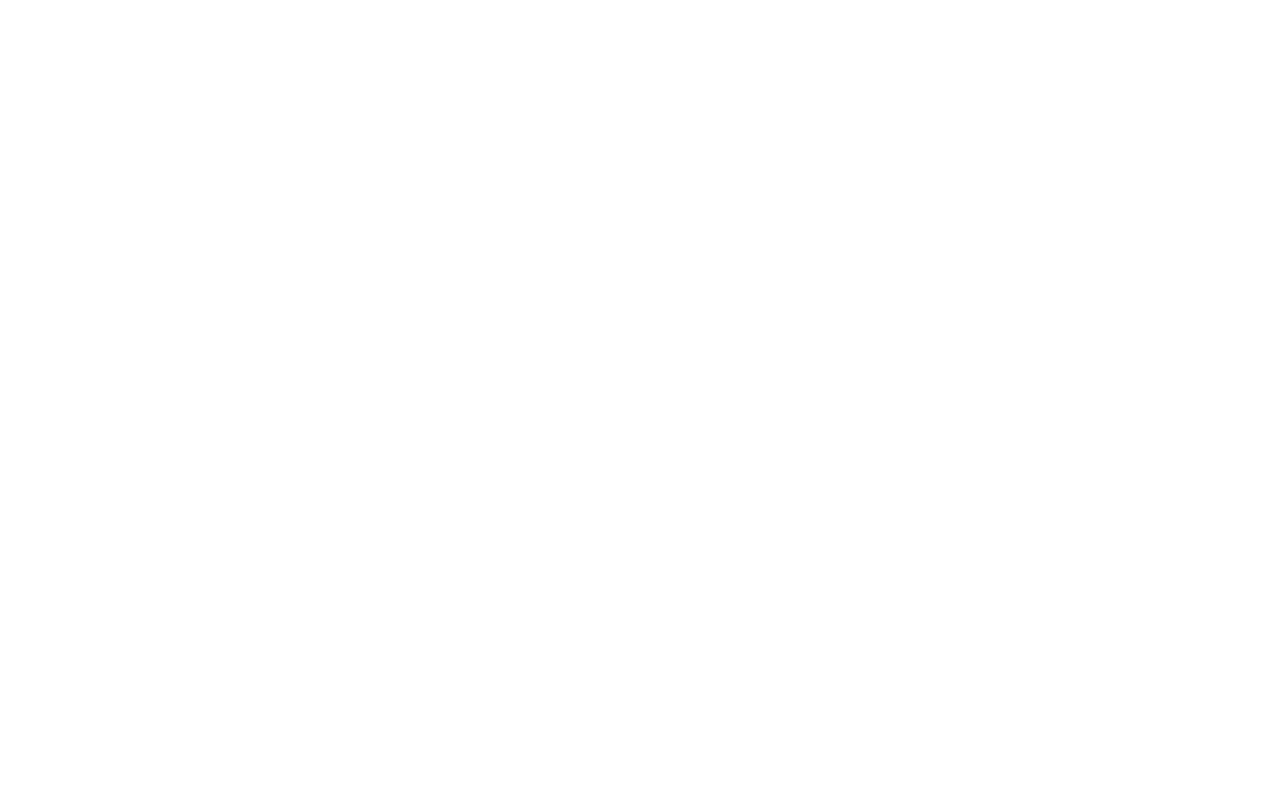
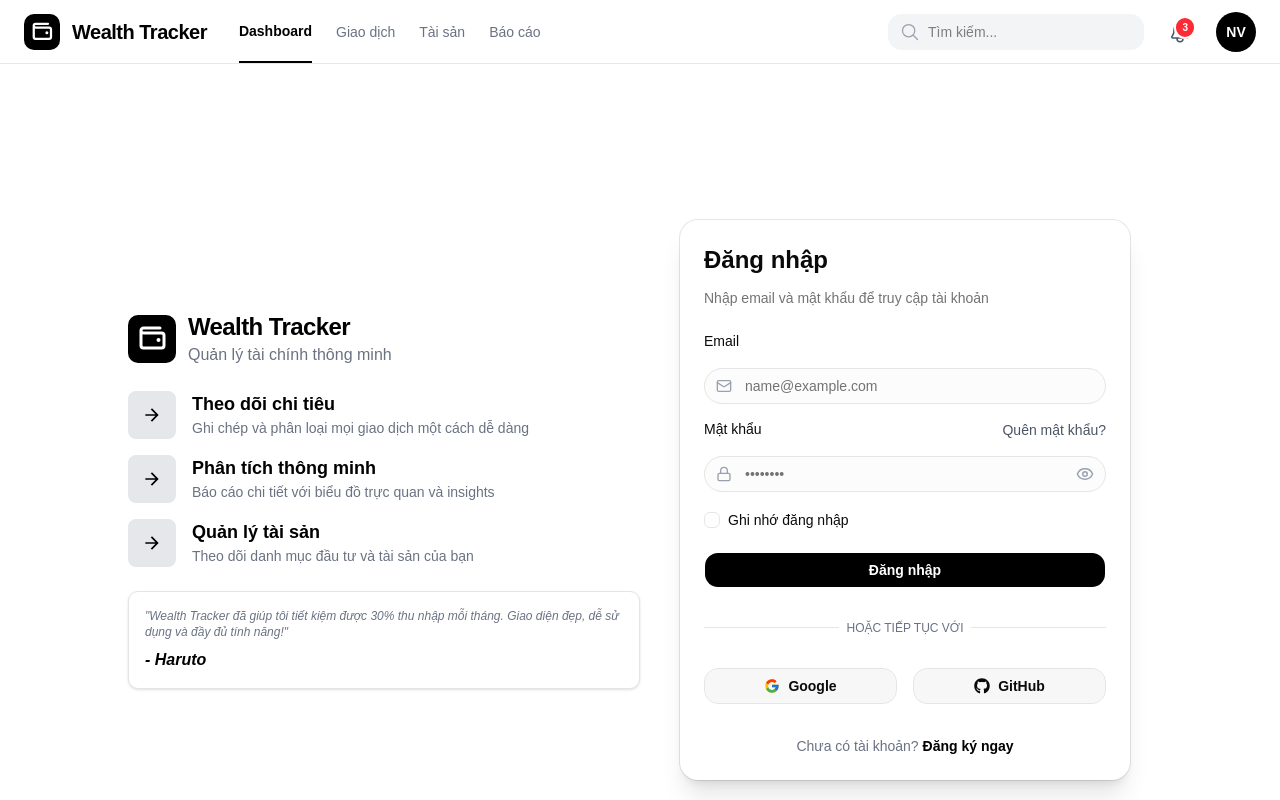
Before and after one commit to Haruto2804/WealthTracker, a React (Vite) app: page /login in a window 1280 px wide. Before the commit this address had no page. Shown: the top 800 px of the page. Built offline with nearby package versions, Linux system fonts and the light colour scheme.

Commit message:
feat(Login): -Finish Login page

```diff
--- a/src/App.jsx
+++ b/src/App.jsx
@@ -6,6 +6,8 @@
 import Transaction from './pages/TransactionPage/Transaction'
 import Asset from './pages/AssetPage/Asset'
 import Report from './pages/ReportPage/Report'
+import Login from './pages/LoginPage'
+import NotFoundPage from './pages/NotFoundPage'
 
 
 function App() {
@@ -18,6 +20,8 @@
         <Route path = "/transaction" element = {<Transaction />}/>
         <Route path='/asset' element={<Asset />}/>
         <Route path='/report' element={<Report />}/>
+        <Route path='login' element={<Login/>}/>
+        <Route path = '*' element={<NotFoundPage />}/>
       </Route>
     </Routes>
   )
--- /dev/null
+++ b/src/components/ui/checkbox.jsx
@@ -0,0 +1,29 @@
+import * as React from "react"
+import { Checkbox as CheckboxPrimitive } from "radix-ui"
+
+import { cn } from "@/lib/utils"
+import { HugeiconsIcon } from "@hugeicons/react"
+import { Tick02Icon } from "@hugeicons/core-free-icons"
+
+function Checkbox({
+  className,
+  ...props
+}) {
+  return (
+    <CheckboxPrimitive.Root
+      data-slot="checkbox"
+      className={cn(
+        "peer relative flex size-4 shrink-0 items-center justify-center rounded-[6px] border border-input transition-shadow outline-none group-has-disabled/field:opacity-50 after:absolute after:-inset-x-3 after:-inset-y-2 focus-visible:border-ring focus-visible:ring-[3px] focus-visible:ring-ring/50 disabled:cursor-not-allowed disabled:opacity-50 aria-invalid:border-destructive aria-invalid:ring-[3px] aria-invalid:ring-destructive/20 aria-invalid:aria-checked:border-primary dark:bg-input/30 dark:aria-invalid:border-destructive/50 dark:aria-invalid:ring-destructive/40 data-checked:border-primary data-checked:bg-primary data-checked:text-primary-foreground dark:data-checked:bg-primary",
+        className
+      )}
+      {...props}>
+      <CheckboxPrimitive.Indicator
+        data-slot="checkbox-indicator"
+        className="grid place-content-center text-current transition-none [&>svg]:size-3.5">
+        <HugeiconsIcon icon={Tick02Icon} strokeWidth={2} />
+      </CheckboxPrimitive.Indicator>
+    </CheckboxPrimitive.Root>
+  );
+}
+
+export { Checkbox }
--- a/src/layouts/Header.jsx
+++ b/src/layouts/Header.jsx
@@ -1,5 +1,6 @@
 import { PiWalletBold } from "react-icons/pi";
 import { IoSearchOutline, IoNotificationsOutline } from "react-icons/io5";
+import { Link } from "react-router-dom";
 
 const Header = () => {
   return (
@@ -43,9 +44,12 @@
         </div>
 
         {/* User Avatar */}
-        <div className="flex items-center justify-center w-10 h-10 bg-black text-white rounded-full font-bold text-sm cursor-pointer border-2 border-transparent hover:border-gray-200">
+        <Link to='/login'>
+          <div className="flex items-center justify-center w-10 h-10 bg-black text-white rounded-full font-bold text-sm cursor-pointer border-2 border-transparent hover:border-gray-200">
           NV
         </div>
+        </Link>
+
       </div>
     </header>
   );
--- /dev/null
+++ b/src/pages/LoginPage.jsx
@@ -0,0 +1,150 @@
+import { useState } from "react";
+import { PiWalletBold } from "react-icons/pi";
+import { MdOutlineArrowForward } from "react-icons/md";
+import { Card, CardContent, CardDescription, CardHeader, CardTitle } from "@/components/ui/card";
+import { Field, FieldGroup, FieldLabel } from "@/components/ui/field";
+import { Input } from "@/components/ui/input";
+import { Mail, Lock, Eye, EyeOff } from "lucide-react";
+import { FcGoogle } from "react-icons/fc"; // Thêm icon Google
+import AppButton from "@/components/AppButton"; // Dùng component nút của bạn
+import { FaGithub } from "react-icons/fa";
+import { Checkbox } from "@/components/ui/checkbox"
+
+const Login = () => {
+  const [showPassword, setShowPassword] = useState(false);
+  const [checked, setChecked] = useState(false);
+  return (
+    <div className="min-h-screen flex items-center justify-center p-4">
+      <div className="flex flex-col md:flex-row max-w-5xl w-full gap-10 items-center">
+
+        {/* BÊN TRÁI: GIỚI THIỆU */}
+        <div className="w-full md:w-1/2 flex flex-col gap-6">
+          <div className="flex gap-3 items-center">
+            <div className="bg-black rounded-lg flex items-center justify-center p-2">
+              <PiWalletBold className="text-white size-8" />
+            </div>
+            <div>
+              <p className="text-black text-2xl font-bold tracking-tight">Wealth Tracker</p>
+              <p className="text-gray-500">Quản lý tài chính thông minh</p>
+            </div>
+          </div>
+
+          <div className="space-y-4">
+            {[
+              { id: "1", title: "Theo dõi chi tiêu", desc: "Ghi chép và phân loại mọi giao dịch một cách dễ dàng" },
+              { id: "2", title: "Phân tích thông minh", desc: "Báo cáo chi tiết với biểu đồ trực quan và insights" },
+              { id: "3", title: "Quản lý tài sản", desc: "Theo dõi danh mục đầu tư và tài sản của bạn" }
+            ].map((item) => (
+              <div key={item.id} className="flex gap-4">
+                <div className="flex items-center justify-center bg-gray-200 h-12 w-12 shrink-0 rounded-md">
+                  <MdOutlineArrowForward className="size-5" />
+                </div>
+                <div>
+                  <p className="text-[18px] font-bold">{item.title}</p>
+                  <p className="text-gray-500 text-[14px]">{item.desc}</p>
+                </div>
+              </div>
+            ))}
+          </div>
+
+          <div className="p-4 italic rounded-lg border bg-white shadow-sm">
+            <p className="text-gray-500 text-xs">
+              "Wealth Tracker đã giúp tôi tiết kiệm được 30% thu nhập mỗi tháng. Giao diện đẹp, dễ sử dụng và đầy đủ tính năng!"
+            </p>
+            <div className="font-bold mt-2">- Haruto</div>
+          </div>
+        </div>
+
+        {/* BÊN PHẢI: FORM ĐĂNG NHẬP */}
+        <Card className="w-full md:w-112.5 shadow-xl">
+          <CardHeader className="space-y-1">
+            <CardTitle className="text-2xl font-bold">Đăng nhập</CardTitle>
+            <CardDescription>
+              Nhập email và mật khẩu để truy cập tài khoản
+            </CardDescription>
+          </CardHeader>
+          <CardContent className="grid gap-4">
+
+            {/* Field Email */}
+            <Field>
+              <FieldLabel>Email</FieldLabel>
+              <div className="relative flex items-center mt-1">
+                <Mail className="absolute left-3 text-gray-400 size-4" />
+                <Input
+                  type="email"
+                  placeholder="name@example.com"
+                  className="pl-10 bg-gray-50/50"
+                />
+              </div>
+            </Field>
+
+            {/* Field Mật khẩu */}
+            <Field>
+              <div className="flex items-center justify-between">
+                <FieldLabel>Mật khẩu</FieldLabel>
+                <a href="#" className="text-sm text-gray-600 hover:underline">Quên mật khẩu?</a>
+              </div>
+              <div className="relative flex items-center mt-1">
+                <Lock className="absolute left-3 text-gray-400 size-4" />
+                <Input
+                  type={showPassword ? "text" : "password"}
+                  placeholder="••••••••"
+                  className="pl-10 pr-10 bg-gray-50/50"
+                />
+                <button
+                  type="button"
+                  onClick={() => setShowPassword(!showPassword)}
+                  className="absolute right-3 text-gray-400 hover:text-gray-600"
+                >
+                  {showPassword ? <EyeOff size={18} /> : <Eye size={18} />}
+                </button>
+              </div>
+            </Field>
+
+            {/* Checkbox Ghi nhớ */}
+            <div className="flex items-center space-x-2 mt-1">
+            <Checkbox className="cursor-pointer" checked={checked} onCheckedChange={setChecked}/>
+              <label htmlFor="remember" className="text-sm font-medium leading-none peer-disabled:cursor-not-allowed peer-disabled:opacity-70">
+                Ghi nhớ đăng nhập
+              </label>
+            </div>
+
+            {/* Nút Đăng nhập chính */}
+            <AppButton className="w-full mt-2 bg-black text-white hover:bg-gray-800">
+              Đăng nhập
+            </AppButton>
+
+            {/* Đường kẻ ngang "HOẶC TIẾP TỤC VỚI" */}
+            <div className="relative my-4">
+              <div className="absolute inset-0 flex items-center">
+                <span className="w-full border-t"></span>
+              </div>
+              <div className="relative flex justify-center text-xs uppercase">
+                <span className="bg-white px-2 text-gray-500 font-medium">Hoặc tiếp tục với</span>
+              </div>
+            </div>
+
+            {/* Nút Social */}
+            <div className="grid grid-cols-2 gap-4">
+              <AppButton variant="outline" className="w-full flex gap-2">
+                <FcGoogle size={20} /> Google
+              </AppButton>
+              <AppButton variant="outline" className="w-full flex gap-2">
+                <FaGithub size={20} /> GitHub
+              </AppButton>
+            </div>
+
+            {/* Footer */}
+            <p className="text-center text-sm text-gray-500 mt-4">
+              Chưa có tài khoản?{" "}
+              <a href="#" className="font-bold text-black hover:underline">Đăng ký ngay</a>
+            </p>
+
+          </CardContent>
+        </Card>
+      </div>
+    </div>
+  );
+};
+
+export default Login;
--- /dev/null
+++ b/src/pages/NotFoundPage.jsx
@@ -0,0 +1,45 @@
+import AppButton from "@/components/AppButton";
+import { useNavigate } from "react-router-dom"; // Giả sử bạn dùng react-router-dom
+
+const NotFoundPage = () => {
+  const navigate = useNavigate();
+
+  return (
+    <div className="min-h-screen flex items-center justify-center p-6">
+      <div className="flex flex-col items-center text-center max-w-md w-full">
+        <h1 className="font-bold text-7xl md:text-9xl text-primary mb-2">
+          404
+        </h1>
+
+        <h2 className="font-bold text-xl md:text-2xl mb-4">
+          Không tìm thấy trang
+        </h2>
+
+        <p className="text-gray-400 mb-8 leading-relaxed">
+          Trang bạn đang tìm kiếm không tồn tại hoặc đã được di chuyển.
+        </p>
+
+
+        <div className="flex flex-col md:flex-row gap-4 w-full justify-center">
+          <AppButton
+            variant="default"
+            className="w-full md:w-auto px-8"
+            onClick={() => navigate("/")}
+          >
+            Về trang chủ
+          </AppButton>
+
+          <AppButton
+            variant="outline"
+            className="w-full md:w-auto px-8"
+            onClick={() => navigate(-1)}
+          >
+            Quay lại
+          </AppButton>
+        </div>
+      </div>
+    </div>
+  );
+};
+
+export default NotFoundPage;
```
Also changed, not shown: src/contexts/authContext.jsx (added).
